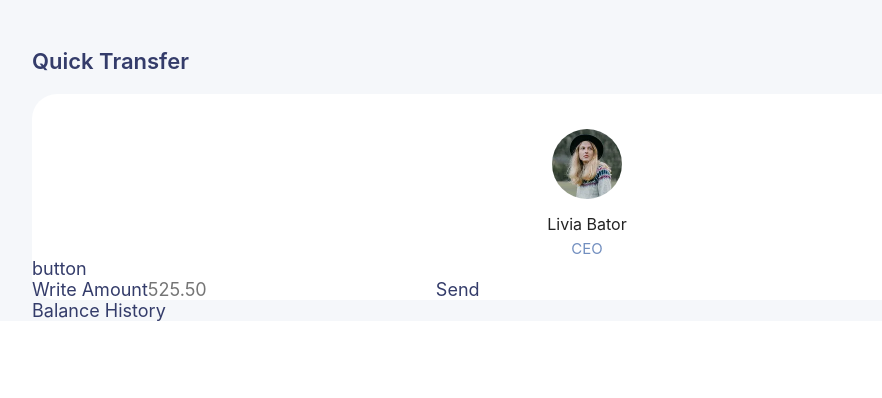
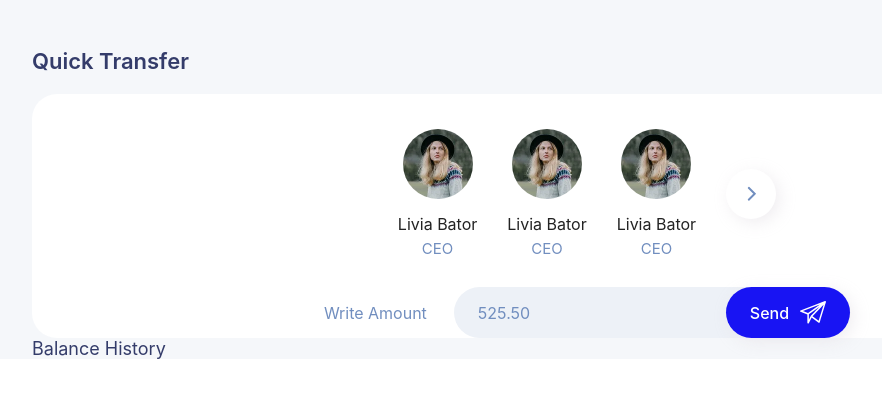
Before and after one commit to tripdab/bankdash, a React (Vite) app: page / in a window 1280 px wide. Shown: the top 398 px of the page, without its empty margins (53-935 px from the left). Built offline with nearby package versions, Linux system fonts and the light colour scheme; a web font is replaced by a local one.

Commit message:
refactor: временно продублировал карточки user. Сделал кнопку для слайдера. Сделал Input

```diff
--- a/src/components/Transfer/Transfer.jsx
+++ b/src/components/Transfer/Transfer.jsx
@@ -22,9 +22,49 @@ const Transfer = () => {
             {/* Role */}
             <span className='user-card__role'>CEO</span>
           </div>
+          {/* user card 2 TEST */}
+          <div className='slider__item user-card'>
+            <img
+              src='../src/assets/images/user-01.webp'
+              alt='User-image'
+              className='user-card__img'
+              width={70}
+              height={70}
+            />
+            {/* Name */}
+            <span className='user-card__name'>Livia Bator</span>
+            {/* Role */}
+            <span className='user-card__role'>CEO</span>
+          </div>
+          {/* user card 3 TEST */}
+          <div className='slider__item user-card'>
+            <img
+              src='../src/assets/images/user-01.webp'
+              alt='User-image'
+              className='user-card__img'
+              width={70}
+              height={70}
+            />
+            {/* Name */}
+            <span className='user-card__name'>Livia Bator</span>
+            {/* Role */}
+            <span className='user-card__role'>CEO</span>
+          </div>
           {/* Slider Button */}
           <button className='slider__btn' type='button'>
-            button
+            {/* chevron icon */}
+            <svg
+              width='9'
+              height='15'
+              viewBox='0 0 9 15'
+              fill='none'
+              xmlns='http://www.w3.org/2000/svg'>
+              <path
+                d='M0.707108 0.707153L7.20711 7.20715L0.707108 13.7072'
+                stroke='#718EBF'
+                stroke-width='2'
+              />
+            </svg>
           </button>
         </div>
         {/* Form */}
@@ -32,6 +72,7 @@ const Transfer = () => {
           <label htmlFor='amount-input' className='transfer__label'>
             Write Amount
           </label>
+          <div className='transfer__input-wrapper'>
             <input
               className='transfer__input'
               type='number'
@@ -44,7 +85,19 @@ const Transfer = () => {
             />
             <button type='submit' className='transfer__btn'>
               Send
+              <svg
+                width='26'
+                height='23'
+                viewBox='0 0 26 23'
+                fill='none'
+                xmlns='http://www.w3.org/2000/svg'>
+                <path
+                  d='M25.9824 0.923369C26.1091 0.333347 25.5307 -0.164153 24.9664 0.0511577L0.490037 9.39483C0.195457 9.50731 0.000610804 9.78965 1.43342e-06 10.105C-0.000607937 10.4203 0.193121 10.7034 0.487294 10.817L7.36317 13.4726V21.8369C7.36317 22.1897 7.60545 22.4963 7.94873 22.5779C8.28972 22.659 8.64529 22.4967 8.80515 22.1796L11.6489 16.5364L18.5888 21.6868C19.011 22.0001 19.6178 21.8008 19.7714 21.2974C26.251 0.0528342 25.9708 0.97674 25.9824 0.923369ZM19.9404 3.60043L8.01692 12.092L2.88664 10.1106L19.9404 3.60043ZM8.8866 13.3428L19.2798 5.94118C10.3366 15.3758 10.8037 14.8792 10.7647 14.9317C10.7067 15.0096 10.8655 14.7058 8.8866 18.6327V13.3428ZM18.6293 19.8197L12.5206 15.2862L23.566 3.63395L18.6293 19.8197Z'
+                  fill='white'
+                />
+              </svg>
             </button>
+          </div>
         </form>
       </div>
     </section>
--- a/src/components/Transfer/Transfer.scss
+++ b/src/components/Transfer/Transfer.scss
@@ -5,28 +5,79 @@
   }
   // .transfer__form
   &__form {
+    display: flex;
+    justify-content: center;
+    align-items: center;
+    gap: 27px;
+    margin-top: 29px;
+    color: var(--color-muted);
+    font-size: 16px;
   }
 
   // .transfer__label
   &__label {
   }
 
+  // .transfer__input-wrapper
+  &__input-wrapper {
+    display: flex;
+    align-items: center;
+    // justify-content: center;
+    border-radius: 50px;
+    // width: 265px;
+    // height: 50px;
+    padding-left: 24px;
+    background: var(--form-input-bg-color);
+  }
+
   // .transfer__input
   &__input {
+    &::placeholder {
+      color: var(--color-muted);
+    }
   }
 
   // .transfer__btn
   &__btn {
+    display: flex;
+    align-items: center;
+    justify-content: center;
+    gap: 11px;
+    border-radius: 50px;
+    // width: 125px;
+    // height: 50px;
+    box-shadow: 4px 4px 18px -2px rgba(231, 228, 232, 0.8);
+    background: var(--btn-bg-color);
+    padding: 14px 24px;
+    font-weight: 500;
+    color: var(--main-white-color);
   }
 }
 .slider {
+  display: flex;
+  justify-content: center;
+  align-items: center;
+  gap: 30px;
+
   // .slider__item
-
   &__item {
   }
 
   // .slider__btn
   &__btn {
+    position: relative;
+    width: 50px;
+    height: 50px;
+    border-radius: 100%;
+    background-color: #fff;
+    box-shadow: 4px 4px 18px -2px rgba(231, 228, 232, 0.8);
+
+    & svg {
+      position: absolute;
+      top: 50%;
+      left: 52%;
+      transform: translate(-50%, -50%);
+    }
   }
 }
 .user-card {
@@ -51,6 +102,6 @@
   // .user-card__role
   &__role {
     font-size: 15px;
-    color: var(--user-role-color);
+    color: var(--color-muted);
   }
 }
--- a/src/styles/_vars.scss
+++ b/src/styles/_vars.scss
@@ -1,8 +1,8 @@
 :root {
-  // Test BG Colors
+  // =========== Test BG Colors ===========
   --test-bg-color: background-color: rgba(164, 222, 164, 0.57);
 
-  // Global Colors
+  // =========== Global Colors ===========
   --primary: #feaa09;
   --main: #343c6a;
   --main-white-color: #fff;
@@ -14,7 +14,7 @@
   --color-muted: #718ebf;
   --active-bar-hover-bg: #b6bdca71;
 
-  // Charts Colors
+  // =========== Charts Colors ===========
 
   // Тема графиков статистики расходов (pie-chart)
   --chart-entertainment: var(--main);
@@ -26,9 +26,10 @@
 
   // Quick Transfer Colors
   --user-name-color: #232323;
-  --user-role-color: var(--color-muted);
+  --form-input-bg-color: #edf1f7;
+  --btn-bg-color: #1814f3;
 
-  // Fonts
+  // =========== Fonts ===========
   --font-main: 'Inter', sans-serif;
   --font-main-svg-text: 'InterStatic', sans-serif;
   --font-secondary: 'Lato', sans-serif;
```
Also changed, not shown: 1 other file (tests, documents, lock files or other folders). Lines whose indentation alone changed are shown as unchanged.
